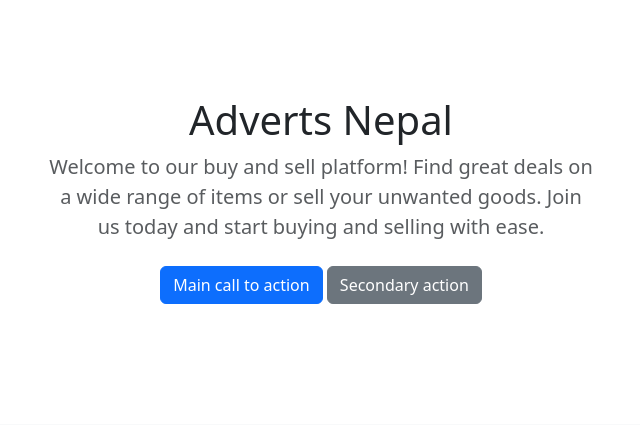
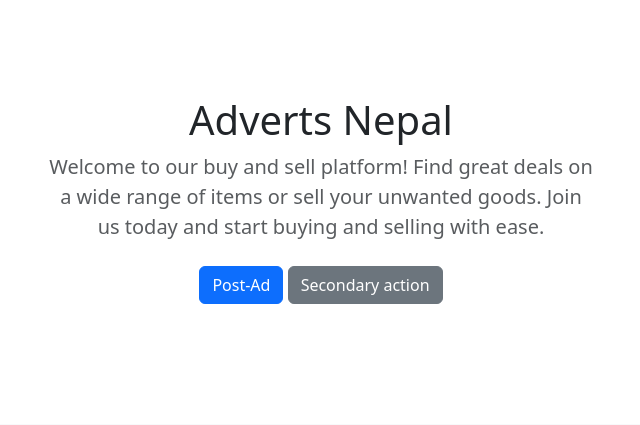
Before and after one commit to pritamgurung97/Adverts-Nepal, a Flask app: page / in a window 1280 px wide. Shown: the part 56-481 px from the top of the page, without its empty margins (319-959 px from the left). Run offline with Flask 3, Linux system fonts and the light colour scheme; a user stored in the database is signed in; data comes from the database, SQL or seed files in the repository; both versions use the stored data as it was after the commit; some libraries are stand-ins or nearby versions.

Commit message:
Post-ad button homepage

```diff
--- a/templates/index.html
+++ b/templates/index.html
@@ -12,8 +12,10 @@
         <h1 class="fw-light">Adverts Nepal</h1>
         <p class="lead text-body-secondary"> Welcome to our buy and sell platform! Find great deals on a wide range of items or sell your unwanted goods. Join us today and start buying and selling with ease.</p>
         <p>
-          <a href="#" class="btn btn-primary my-2">Main call to action</a>
+          {% if current_user.is_authenticated: %}
+          <a href="{{ url_for('post_ad') }}" class="btn btn-primary my-2">Post-Ad</a>
           <a href="#" class="btn btn-secondary my-2">Secondary action</a>
+          {% endif %}
         </p>
       </div>
     </div>
```
Also changed, not shown: instance/users.db.
